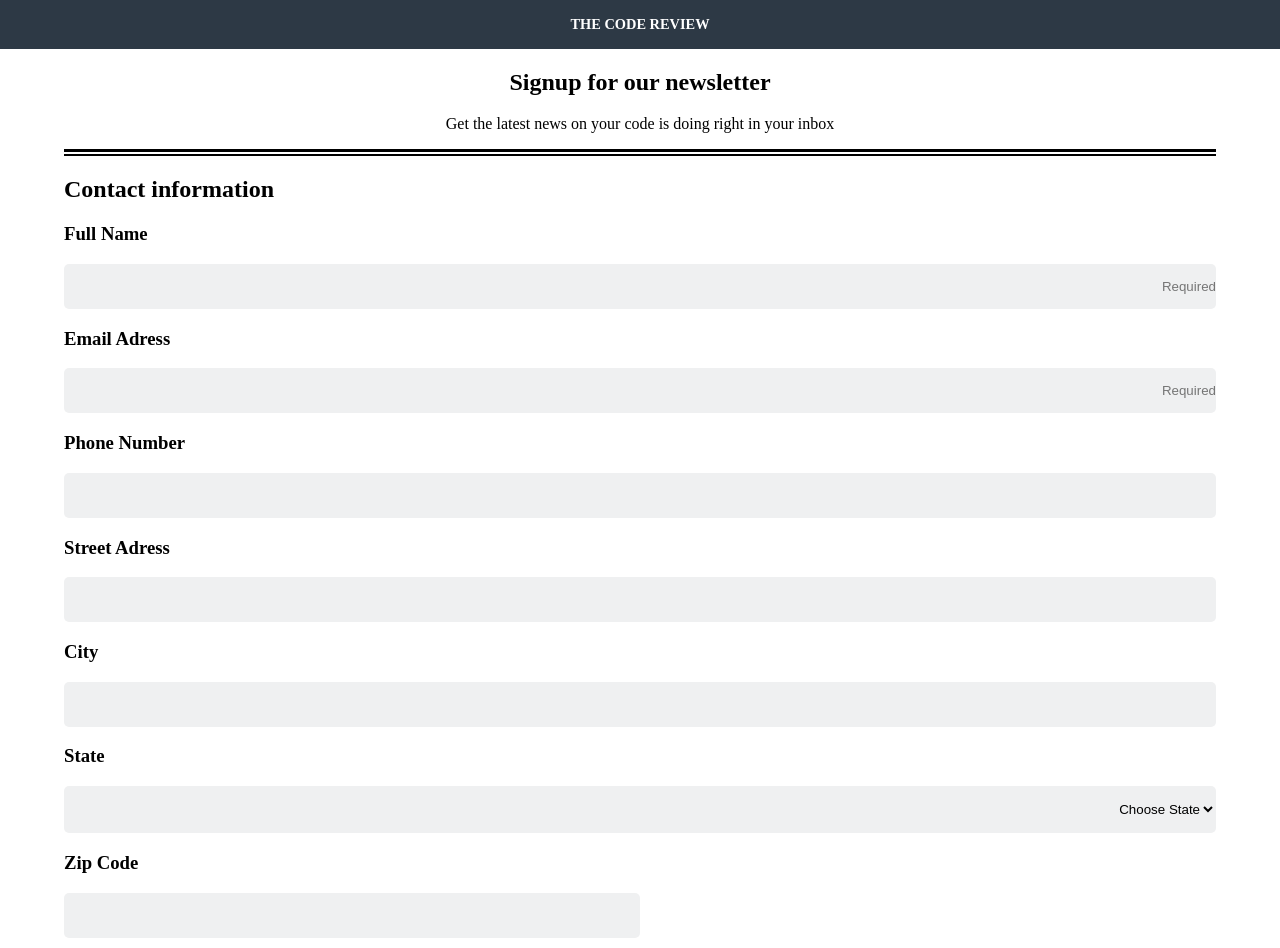
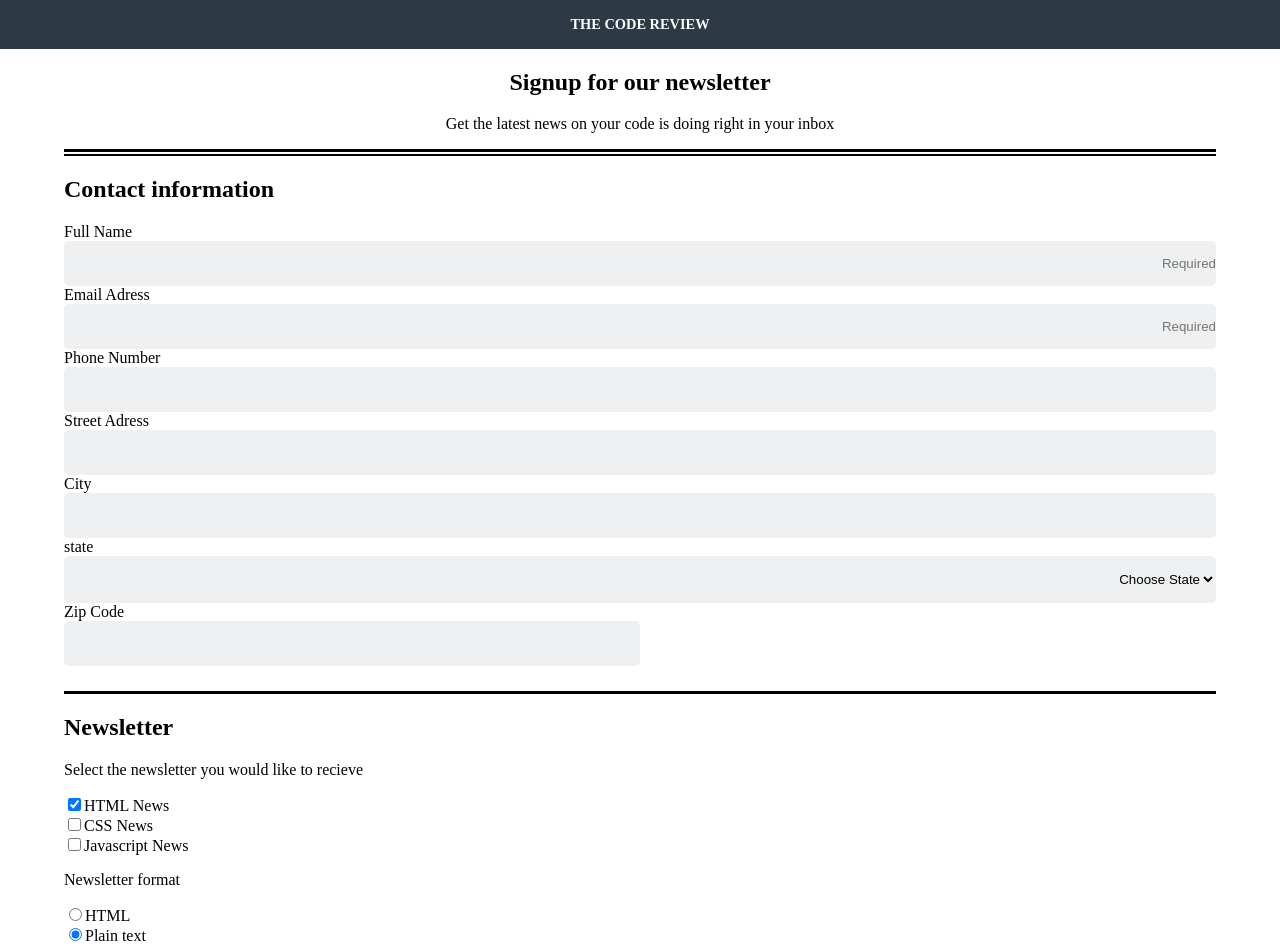
Before and after one commit to tapettersen/Online-Registration-Form, a plain HTML site: page index.html in a window 1280 px wide. Shown: the top 948 px of the page. Drawn offline with Linux system fonts and the light colour scheme.

Commit message:
lables added to main form

```diff
--- a/index.html
+++ b/index.html
@@ -18,21 +18,21 @@
         <div id="contact">
             <h2>Contact information</h2>
             <form action="index.html" method="post">
-                <h3>Full Name</h3>
+                <lable for="name">Full Name</lable>
                 <input type="text" id="name" name="contact_name" placeholder="Required">
-                <h3>Email Adress</h3>
+                <lable for="email">Email Adress</lable>
                 <input type="email" id="email" name="contact_email" placeholder="Required">
-                <h3>Phone Number</h3>
+                <lable for="phone">Phone Number</lable>
                 <input type="text" id="phone" name="contact_phone">
-                <h3>Street Adress</h3>
+                <lable for="adress">Street Adress</lable>
                 <input type="text" id="adress" name="contact_adress">
-                <h3>City</h3>
+                <lable for="city">City</lable>
                 <input type="text" id="city" name="contact_city">
-                <h3>State</h3>
+                <lable for="state">state</lable>
                 <select>
                     <option value="" selected>Choose State</option>
                 </select>
-                <h3>Zip Code</h3>
+                <lable for="zipcode">Zip Code</lable><br>
                 <input type="text" id="zipcode" name="contact_zipcode"> </form>
         </div>
         <div id="newsletter">
```
